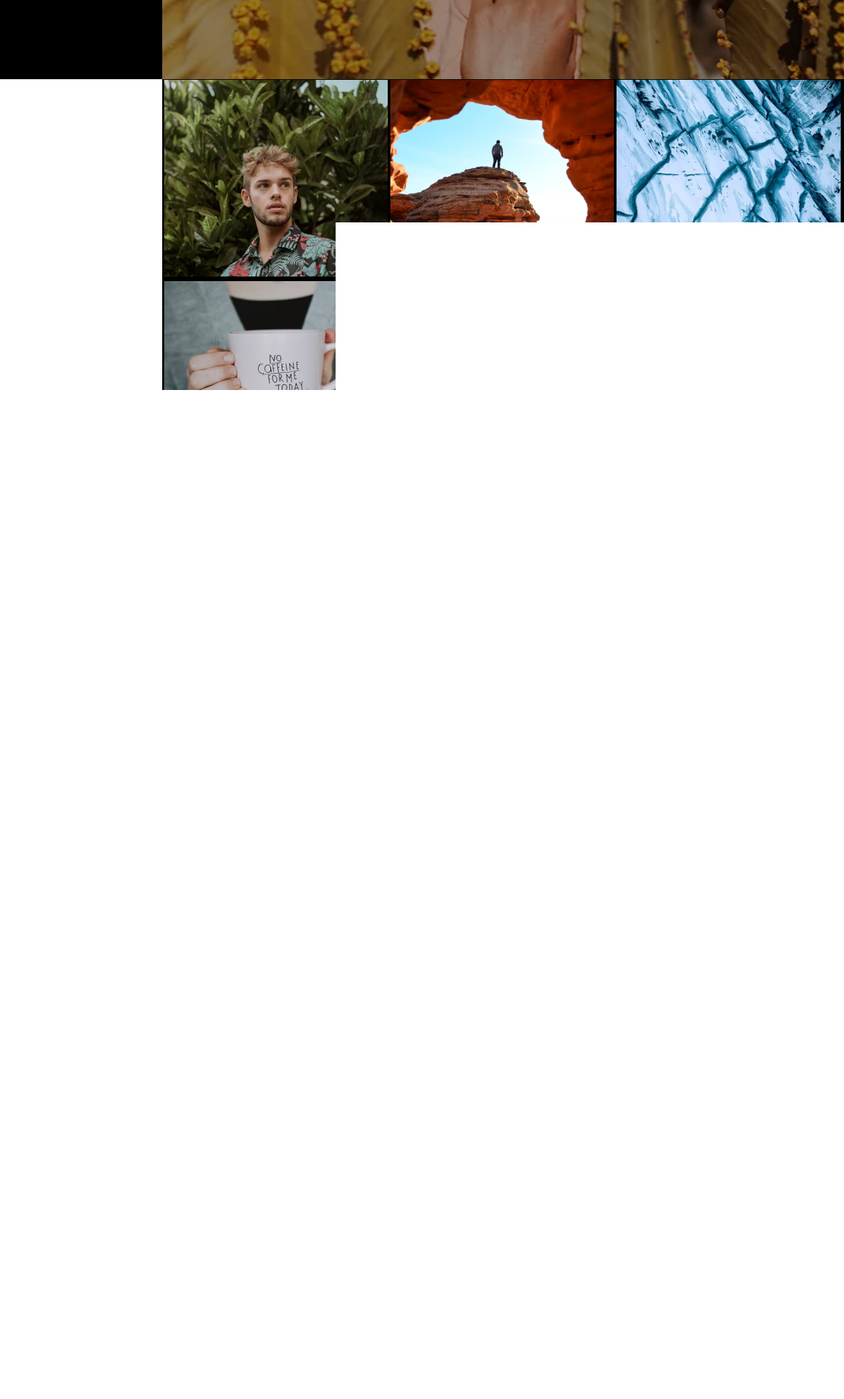
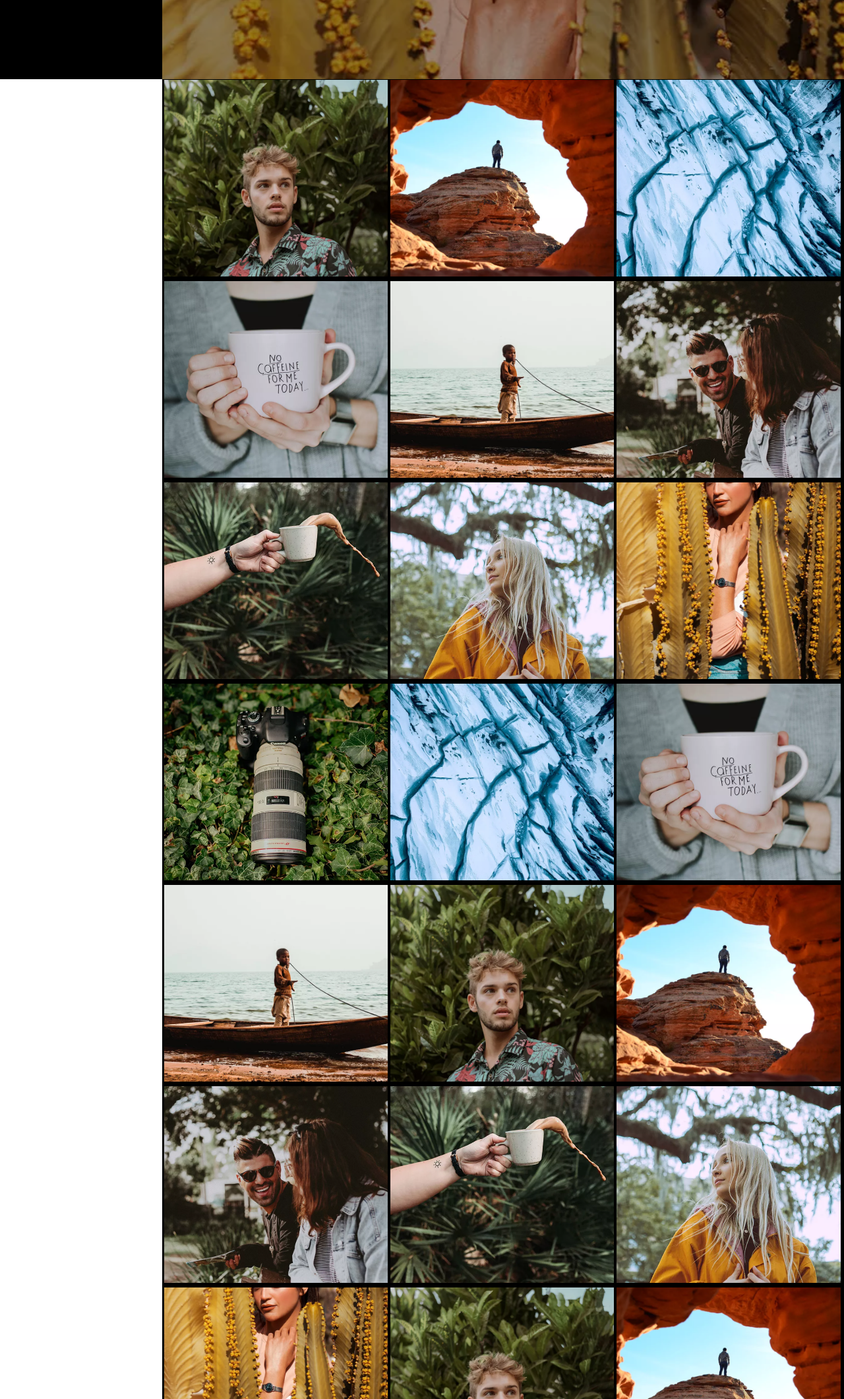
Before and after one commit to davisnts07/SiteElit, a plain HTML site: page index.html in a window 1280 px wide. Shown: the part 680-2800 px from the top of the page at 66% size. Drawn offline with nearby package versions, Linux system fonts and the light colour scheme.

Commit message:
elitphoto

```diff
--- a/index.html
+++ b/index.html
@@ -59,7 +59,7 @@
         <section>
             <div id="photos">
                 <div class="images">
-                    <img src="img_4.jpg.webp" alt="">
+                    <img src="/imgs/img_4.jpg.webp" alt="">
                     <svg xmlns="http://www.w3.org/2000/svg"
                         viewBox="0 0 512 512"><!--!Font Awesome Free 6.5.2 by @fontawesome - https://fontawesome.com License - https://fontawesome.com/license/free Copyright 2024 Fonticons, Inc.-->
                         <path fill="#ffffff"
@@ -67,7 +67,7 @@
                     </svg>
                 </div>
                 <div class="images">
-                    <img src="img_5.jpg.webp" alt="">
+                    <img src="imgs/img_5.jpg.webp" alt="">
                     <svg xmlns="http://www.w3.org/2000/svg"
                         viewBox="0 0 512 512"><!--!Font Awesome Free 6.5.2 by @fontawesome - https://fontawesome.com License - https://fontawesome.com/license/free Copyright 2024 Fonticons, Inc.-->
                         <path fill="#ffffff"
@@ -75,7 +75,7 @@
                     </svg>
                 </div>
                 <div class="images">
-                    <img src="img_1.jpg.webp" alt="">
+                    <img src="imgs/img_1.jpg.webp" alt="">
                     <svg xmlns="http://www.w3.org/2000/svg"
                         viewBox="0 0 512 512"><!--!Font Awesome Free 6.5.2 by @fontawesome - https://fontawesome.com License - https://fontawesome.com/license/free Copyright 2024 Fonticons, Inc.-->
                         <path fill="#ffffff"
@@ -85,7 +85,7 @@
             </div>
             <div id="photos">
                 <div class="images">
-                    <img src="img_2.jpg.webp" alt="">
+                    <img src="imgs/img_2.jpg.webp" alt="">
                     <svg xmlns="http://www.w3.org/2000/svg"
                         viewBox="0 0 512 512"><!--!Font Awesome Free 6.5.2 by @fontawesome - https://fontawesome.com License - https://fontawesome.com/license/free Copyright 2024 Fonticons, Inc.-->
                         <path fill="#ffffff"
@@ -93,7 +93,7 @@
                     </svg>
                 </div>
                 <div class="images">
-                    <img src="img_3.jpg.webp" alt="">
+                    <img src="imgs/img_3.jpg.webp" alt="">
                     <svg xmlns="http://www.w3.org/2000/svg"
                         viewBox="0 0 512 512"><!--!Font Awesome Free 6.5.2 by @fontawesome - https://fontawesome.com License - https://fontawesome.com/license/free Copyright 2024 Fonticons, Inc.-->
                         <path fill="#ffffff"
@@ -101,7 +101,7 @@
                     </svg>
                 </div>
                 <div class="images">
-                    <img src="img_6.jpg.webp" alt="">
+                    <img src="imgs/img_6.jpg.webp" alt="">
                     <svg xmlns="http://www.w3.org/2000/svg"
                         viewBox="0 0 512 512"><!--!Font Awesome Free 6.5.2 by @fontawesome - https://fontawesome.com License - https://fontawesome.com/license/free Copyright 2024 Fonticons, Inc.-->
                         <path fill="#ffffff"
@@ -111,7 +111,7 @@
             </div>
             <div id="photos">
                 <div class="images">
-                    <img src="img_7.jpg.webp" alt="">
+                    <img src="imgs/img_7.jpg.webp" alt="">
                     <svg xmlns="http://www.w3.org/2000/svg"
                         viewBox="0 0 512 512"><!--!Font Awesome Free 6.5.2 by @fontawesome - https://fontawesome.com License - https://fontawesome.com/license/free Copyright 2024 Fonticons, Inc.-->
                         <path fill="#ffffff"
@@ -119,7 +119,7 @@
                     </svg>
                 </div>
                 <div class="images">
-                    <img src="img_8.jpg.webp" alt="">
+                    <img src="imgs/img_8.jpg.webp" alt="">
                     <svg xmlns="http://www.w3.org/2000/svg"
                         viewBox="0 0 512 512"><!--!Font Awesome Free 6.5.2 by @fontawesome - https://fontawesome.com License - https://fontawesome.com/license/free Copyright 2024 Fonticons, Inc.-->
                         <path fill="#ffffff"
@@ -127,7 +127,7 @@
                     </svg>
                 </div>
                 <div class="images">
-                    <img src="img_9.jpg.webp" alt="">
+                    <img src="imgs/img_9.jpg.webp" alt="">
                     <svg xmlns="http://www.w3.org/2000/svg"
                         viewBox="0 0 512 512"><!--!Font Awesome Free 6.5.2 by @fontawesome - https://fontawesome.com License - https://fontawesome.com/license/free Copyright 2024 Fonticons, Inc.-->
                         <path fill="#ffffff"
@@ -137,7 +137,7 @@
             </div>
             <div id="photos">
                 <div class="images">
-                    <img src="img_10.jpg.webp" alt="">
+                    <img src="imgs/img_10.jpg.webp" alt="">
                     <svg xmlns="http://www.w3.org/2000/svg"
                         viewBox="0 0 512 512"><!--!Font Awesome Free 6.5.2 by @fontawesome - https://fontawesome.com License - https://fontawesome.com/license/free Copyright 2024 Fonticons, Inc.-->
                         <path fill="#ffffff"
@@ -145,7 +145,7 @@
                     </svg>
                 </div>
                 <div class="images">
-                    <img src="img_1.jpg.webp" alt="">
+                    <img src="imgs/img_1.jpg.webp" alt="">
                     <svg xmlns="http://www.w3.org/2000/svg"
                         viewBox="0 0 512 512"><!--!Font Awesome Free 6.5.2 by @fontawesome - https://fontawesome.com License - https://fontawesome.com/license/free Copyright 2024 Fonticons, Inc.-->
                         <path fill="#ffffff"
@@ -153,7 +153,7 @@
                     </svg>
                 </div>
                 <div class="images">
-                    <img src="img_2.jpg.webp" alt="">
+                    <img src="imgs/img_2.jpg.webp" alt="">
                     <svg xmlns="http://www.w3.org/2000/svg"
                         viewBox="0 0 512 512"><!--!Font Awesome Free 6.5.2 by @fontawesome - https://fontawesome.com License - https://fontawesome.com/license/free Copyright 2024 Fonticons, Inc.-->
                         <path fill="#ffffff"
@@ -163,7 +163,7 @@
             </div>
             <div id="photos">
                 <div class="images">
-                    <img src="img_3.jpg.webp" alt="">
+                    <img src="imgs/img_3.jpg.webp" alt="">
                     <svg xmlns="http://www.w3.org/2000/svg"
                         viewBox="0 0 512 512"><!--!Font Awesome Free 6.5.2 by @fontawesome - https://fontawesome.com License - https://fontawesome.com/license/free Copyright 2024 Fonticons, Inc.-->
                         <path fill="#ffffff"
@@ -171,7 +171,7 @@
                     </svg>
                 </div>
                 <div class="images">
-                    <img src="img_4.jpg.webp" alt="">
+                    <img src="imgs/img_4.jpg.webp" alt="">
                     <svg xmlns="http://www.w3.org/2000/svg"
                         viewBox="0 0 512 512"><!--!Font Awesome Free 6.5.2 by @fontawesome - https://fontawesome.com License - https://fontawesome.com/license/free Copyright 2024 Fonticons, Inc.-->
                         <path fill="#ffffff"
@@ -179,7 +179,7 @@
                     </svg>
                 </div>
                 <div class="images">
-                    <img src="img_5.jpg.webp" alt="">
+                    <img src="imgs/img_5.jpg.webp" alt="">
                     <svg xmlns="http://www.w3.org/2000/svg"
                         viewBox="0 0 512 512"><!--!Font Awesome Free 6.5.2 by @fontawesome - https://fontawesome.com License - https://fontawesome.com/license/free Copyright 2024 Fonticons, Inc.-->
                         <path fill="#ffffff"
@@ -189,7 +189,7 @@
             </div>
             <div id="photos">
                 <div class="images">
-                    <img src="img_6.jpg.webp" alt="">
+                    <img src="imgs/img_6.jpg.webp" alt="">
                     <svg xmlns="http://www.w3.org/2000/svg"
                         viewBox="0 0 512 512"><!--!Font Awesome Free 6.5.2 by @fontawesome - https://fontawesome.com License - https://fontawesome.com/license/free Copyright 2024 Fonticons, Inc.-->
                         <path fill="#ffffff"
@@ -197,7 +197,7 @@
                     </svg>
                 </div>
                 <div class="images">
-                    <img src="img_7.jpg.webp" alt="">
+                    <img src="imgs/img_7.jpg.webp" alt="">
                     <svg xmlns="http://www.w3.org/2000/svg"
                         viewBox="0 0 512 512"><!--!Font Awesome Free 6.5.2 by @fontawesome - https://fontawesome.com License - https://fontawesome.com/license/free Copyright 2024 Fonticons, Inc.-->
                         <path fill="#ffffff"
@@ -205,7 +205,7 @@
                     </svg>
                 </div>
                 <div class="images">
-                    <img src="img_8.jpg.webp" alt="">
+                    <img src="imgs/img_8.jpg.webp" alt="">
                     <svg xmlns="http://www.w3.org/2000/svg"
                         viewBox="0 0 512 512"><!--!Font Awesome Free 6.5.2 by @fontawesome - https://fontawesome.com License - https://fontawesome.com/license/free Copyright 2024 Fonticons, Inc.-->
                         <path fill="#ffffff"
@@ -215,7 +215,7 @@
             </div>
             <div id="photos">
                 <div class="images">
-                    <img src="img_9.jpg.webp" alt="">
+                    <img src="imgs/img_9.jpg.webp" alt="">
                     <svg xmlns="http://www.w3.org/2000/svg"
                         viewBox="0 0 512 512"><!--!Font Awesome Free 6.5.2 by @fontawesome - https://fontawesome.com License - https://fontawesome.com/license/free Copyright 2024 Fonticons, Inc.-->
                         <path fill="#ffffff"
@@ -223,7 +223,7 @@
                     </svg>
                 </div>
                 <div class="images">
-                    <img src="img_4.jpg.webp" alt="">
+                    <img src="imgs/img_4.jpg.webp" alt="">
                     <svg xmlns="http://www.w3.org/2000/svg"
                         viewBox="0 0 512 512"><!--!Font Awesome Free 6.5.2 by @fontawesome - https://fontawesome.com License - https://fontawesome.com/license/free Copyright 2024 Fonticons, Inc.-->
                         <path fill="#ffffff"
@@ -231,7 +231,7 @@
                     </svg>
                 </div>
                 <div class="images">
-                    <img src="img_5.jpg.webp" alt="">
+                    <img src="imgs/img_5.jpg.webp" alt="">
                     <svg xmlns="http://www.w3.org/2000/svg"
                         viewBox="0 0 512 512"><!--!Font Awesome Free 6.5.2 by @fontawesome - https://fontawesome.com License - viewBox="0 0 512 512"><!--!Font Awesome Free 6.5.2 by @fontawesome - https://fontawesome.com License - https://fontawesome.com/license/free Copyright 2024 Fonticons, Inc.-->
                         <path fill="#ffffff"
@@ -243,7 +243,7 @@
         <section class="testimonial">
             <div class="container">
                 <h1>testimonial</h1>
-                <img src="person_3.jpg.webp" alt="">
+                <img src="imgs/person_3.jpg.webp" alt="">
                 <p id="jean">Jean Smith</p>
                 <p id="lorem">“Lorem ipsum dolor sit amet, consectetur adipisicing elit. Unde tenetur quis facilis quam
                     optio <br> voluptate totam placeat, doloremque. Sit repellat ipsum dolor fugit similique itaque
@@ -254,7 +254,7 @@
         <section class="biografia">
             <div class="container-biografia">
                 <h2 class="hi">biography</h2>
-                <img src="person_3.jpg.webp" alt="" class="person">
+                <img src="imgs/person_3.jpg.webp" alt="" class="person">
                 <h2 class="jed">Hi I'm Jed</h2>
                 <p id="text-biography">Lorem ipsum dolor sit amet, consectetur adipisicing elit. Dolor aperiam a velit.
                     Harum eligendi quod <br> reiciendis quos ullam libero est dolor, <a href="">corporis dolores
@@ -326,35 +326,39 @@
             <div class="contain-blog">
                 <h2>blog</h2>
                 <div class="temas-blog">
-                    <img src="blog_1.jpg.webp" alt="">
+                    <img src="imgs/blog_1.jpg.webp" alt="">
                     <div>
                         <h2>My New Photography Has Been Featured in Forbes</h2>
                         <p class="data">Posted by Ben Jones on <a href="">Jan 18, 2019</a></p>
-                        <p class="data">Lorem ipsum dolor sit amet, consectetur adipisicing elit. <br> Officiis aliquid doloremque qui, saepe alias eum?</p>
+                        <p class="data">Lorem ipsum dolor sit amet, consectetur adipisicing elit. <br> Officiis aliquid
+                            doloremque qui, saepe alias eum?</p>
                     </div>
                 </div>
                 <div class="temas-blog">
-                    <img src="blog_2.jpg.webp" alt="">
+                    <img src="imgs/blog_2.jpg.webp" alt="">
                     <div>
                         <h2>My New Photography Has Been Featured in Forbes</h2>
                         <p class="data">Posted by Ben Jones on <a href="">Jan 18, 2019</a></p>
-                        <p class="data">Lorem ipsum dolor sit amet, consectetur adipisicing elit. <br> Officiis aliquid doloremque qui, saepe alias eum?</p>
+                        <p class="data">Lorem ipsum dolor sit amet, consectetur adipisicing elit. <br> Officiis aliquid
+                            doloremque qui, saepe alias eum?</p>
                     </div>
                 </div>
                 <div class="temas-blog">
-                    <img src="blog_3.jpg.webp" alt="">
+                    <img src="imgs/blog_3.jpg.webp" alt="">
                     <div>
                         <h2>My New Photography Has Been Featured in Forbes</h2>
                         <p class="data">Posted by Ben Jones on <a href="">Jan 18, 2019</a></p>
-                        <p class="data">Lorem ipsum dolor sit amet, consectetur adipisicing elit. <br> Officiis aliquid doloremque qui, saepe alias eum?</p>
+                        <p class="data">Lorem ipsum dolor sit amet, consectetur adipisicing elit. <br> Officiis aliquid
+                            doloremque qui, saepe alias eum?</p>
                     </div>
                 </div>
                 <div class="temas-blog">
-                    <img src="blog_4.jpg.webp" alt="">
+                    <img src="imgs/blog_4.jpg.webp" alt="">
                     <div>
                         <h2>My New Photography Has Been Featured in Forbes</h2>
                         <p class="data">Posted by Ben Jones on <a href="">Jan 18, 2019</a></p>
-                        <p class="data">Lorem ipsum dolor sit amet, consectetur adipisicing elit. <br> Officiis aliquid doloremque qui, saepe alias eum?</p>
+                        <p class="data">Lorem ipsum dolor sit amet, consectetur adipisicing elit. <br> Officiis aliquid
+                            doloremque qui, saepe alias eum?</p>
                     </div>
                 </div>
             </div>
@@ -409,6 +413,5 @@
         <footer>
             <p>Copyright ©2024 All rights reserved | This template is made with by Colorlib</p>
         </footer>
-    </body>
-
-    </html>
+</body>
+</html>
--- a/style.css
+++ b/style.css
@@ -68,7 +68,7 @@ header {
 }
 
 main {
-  background-image: url(img_9.jpg.webp);
+  background-image: url(imgs/img_9.jpg.webp);
   background-size: cover;
   background-attachment: fixed;
   width: 87%;
```
Also changed, not shown: imgs/blog_1.jpg.webp (renamed from blog_1.jpg.webp), imgs/blog_2.jpg.webp (renamed from blog_2.jpg.webp), imgs/blog_3.jpg.webp (renamed from blog_3.jpg.webp), imgs/blog_4.jpg.webp (renamed from blog_4.jpg.webp), imgs/img_1.jpg.webp (renamed from img_1.jpg.webp), imgs/img_10.jpg.webp (renamed from img_10.jpg.webp), imgs/img_2.jpg.webp (renamed from img_2.jpg.webp), imgs/img_3.jpg.webp (renamed from img_3.jpg.webp), imgs/img_4.jpg.webp (renamed from img_4.jpg.webp), imgs/img_5.jpg.webp (renamed from img_5.jpg.webp), imgs/img_6.jpg.webp (renamed from img_6.jpg.webp), imgs/img_7.jpg.webp (renamed from img_7.jpg.webp), imgs/img_8.jpg.webp (renamed from img_8.jpg.webp), imgs/img_9.jpg.webp (renamed from img_9.jpg.webp), 1 more files.
